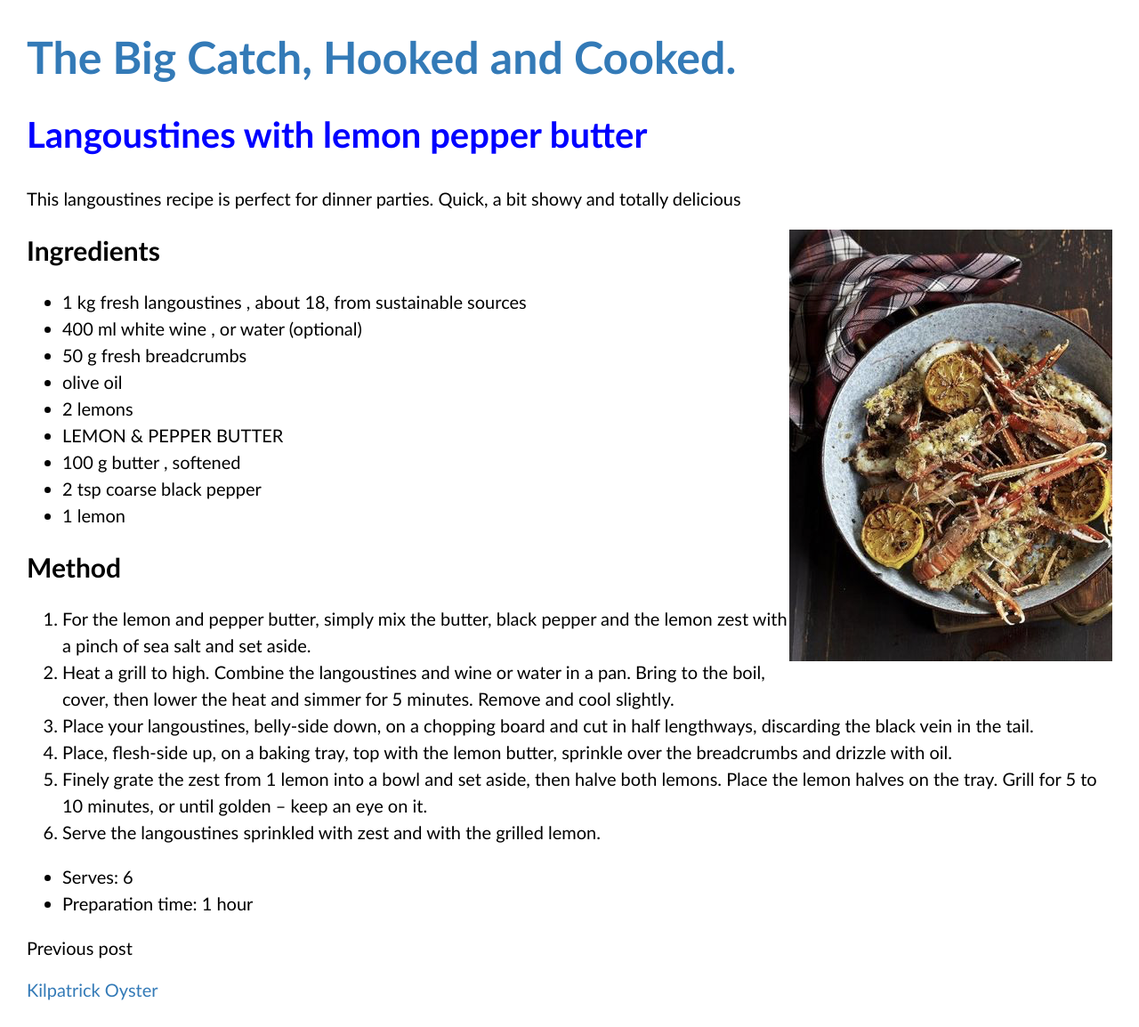
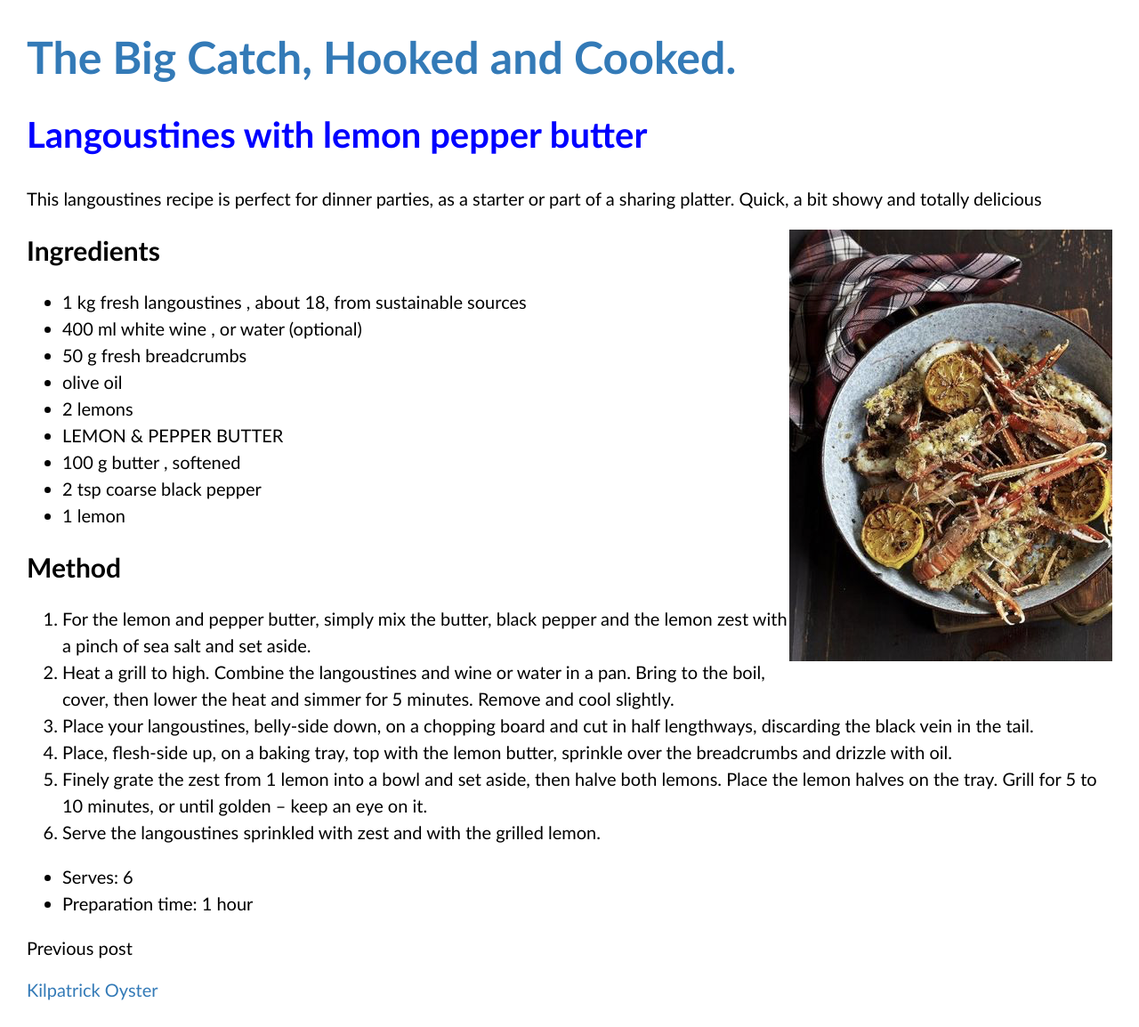
Before and after one commit to bellapickering/bellapickering.github.io, a Jekyll site: the page built from _recipes/recipe7.markdown, in a window 1280 px wide. Shown: the whole page at 89% size. Built offline with Jekyll 4.4.1, drawn with Linux system fonts in a browser that asks for light colours.

Commit message:
recipe 7

```diff
--- a/_recipes/recipe7.markdown
+++ b/_recipes/recipe7.markdown
@@ -12,7 +12,7 @@ order:
 
 # Langoustines
 
-This langoustines recipe is perfect for dinner parties.  Quick, a bit showy and totally delicious
+This langoustines recipe is perfect for dinner parties, as a starter or part of a sharing platter.  Quick, a bit showy and totally delicious
 
 
 <!--more-->
```
